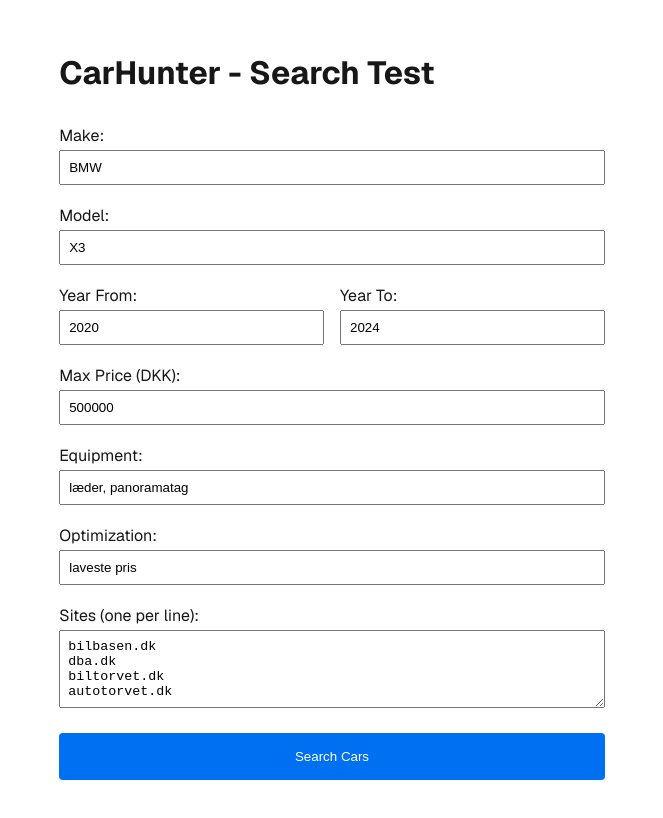
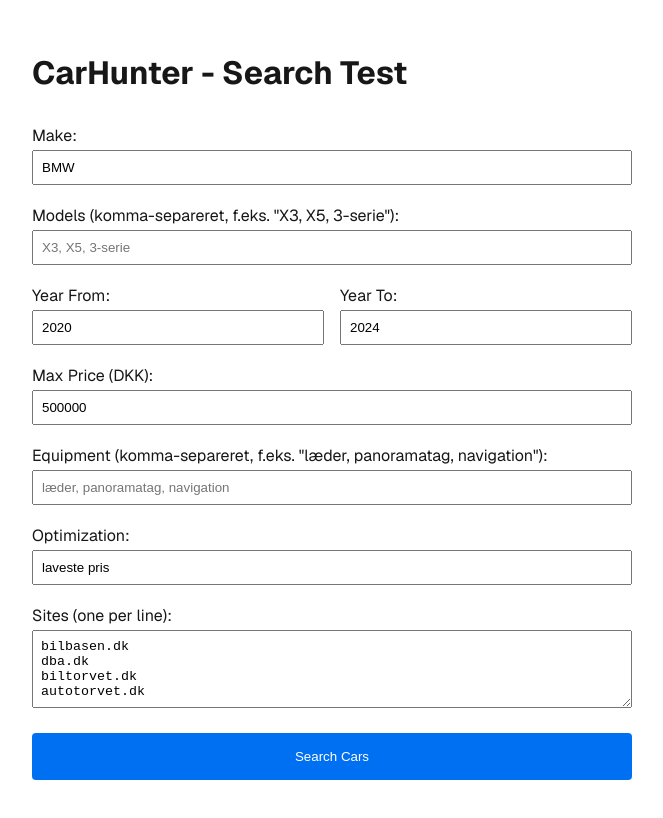
Before and after one commit to graphicpoint/carhunter, a Next.js app: page / in a window 1280 px wide. Shown: the part 112-930 px from the top of the page, without its empty margins (308-971 px from the left). Built offline with nearby package versions, Linux system fonts and the light colour scheme.

Commit message:
feat: change model field to multi-select input
- Model field is now empty by default instead of pre-filled
- Users can enter multiple models separated by commas
- Updated API request format to match SearchRequest interface
- Added placeholder text and better labels for model and equipment fields

```diff
--- a/app/page.tsx
+++ b/app/page.tsx
@@ -13,11 +13,11 @@
 export default function Home() {
   const [formData, setFormData] = useState({
     make: 'BMW',
-    model: 'X3',
+    model: '',
     year_from: 2020,
     year_to: 2024,
     max_price: 500000,
-    equipment: 'læder, panoramatag',
+    equipment: '',
     optimization: 'laveste pris',
     sites: 'bilbasen.dk\ndba.dk\nbiltorvet.dk\nautotorvet.dk'
   });
@@ -37,7 +37,15 @@
           'Content-Type': 'application/json',
         },
         body: JSON.stringify({
-          ...formData,
+          mode: 'buy',
+          makes: formData.make ? [formData.make] : [],
+          models: formData.model ? formData.model.split(',').map(m => m.trim()).filter(m => m) : [],
+          year_from: formData.year_from,
+          year_to: formData.year_to,
+          max_price: formData.max_price,
+          fuel_types: [],
+          equipment: formData.equipment ? formData.equipment.split(',').map(e => e.trim()).filter(e => e) : [],
+          optimization: formData.optimization,
           sites: formData.sites.split('\n').filter(s => s.trim())
         }),
       });
@@ -71,11 +79,12 @@
 
           <div style={{ marginBottom: '1rem' }}>
             <label>
-              Model:
+              Models (komma-separeret, f.eks. "X3, X5, 3-serie"):
               <input
                 type="text"
                 value={formData.model}
                 onChange={(e) => setFormData({ ...formData, model: e.target.value })}
+                placeholder="X3, X5, 3-serie"
                 style={{ width: '100%', padding: '0.5rem', margin: '0.25rem 0' }}
               />
             </label>
@@ -116,11 +125,12 @@
 
           <div style={{ marginBottom: '1rem' }}>
             <label>
-              Equipment:
+              Equipment (komma-separeret, f.eks. "læder, panoramatag, navigation"):
               <input
                 type="text"
                 value={formData.equipment}
                 onChange={(e) => setFormData({ ...formData, equipment: e.target.value })}
+                placeholder="læder, panoramatag, navigation"
                 style={{ width: '100%', padding: '0.5rem', margin: '0.25rem 0' }}
               />
             </label>
```
